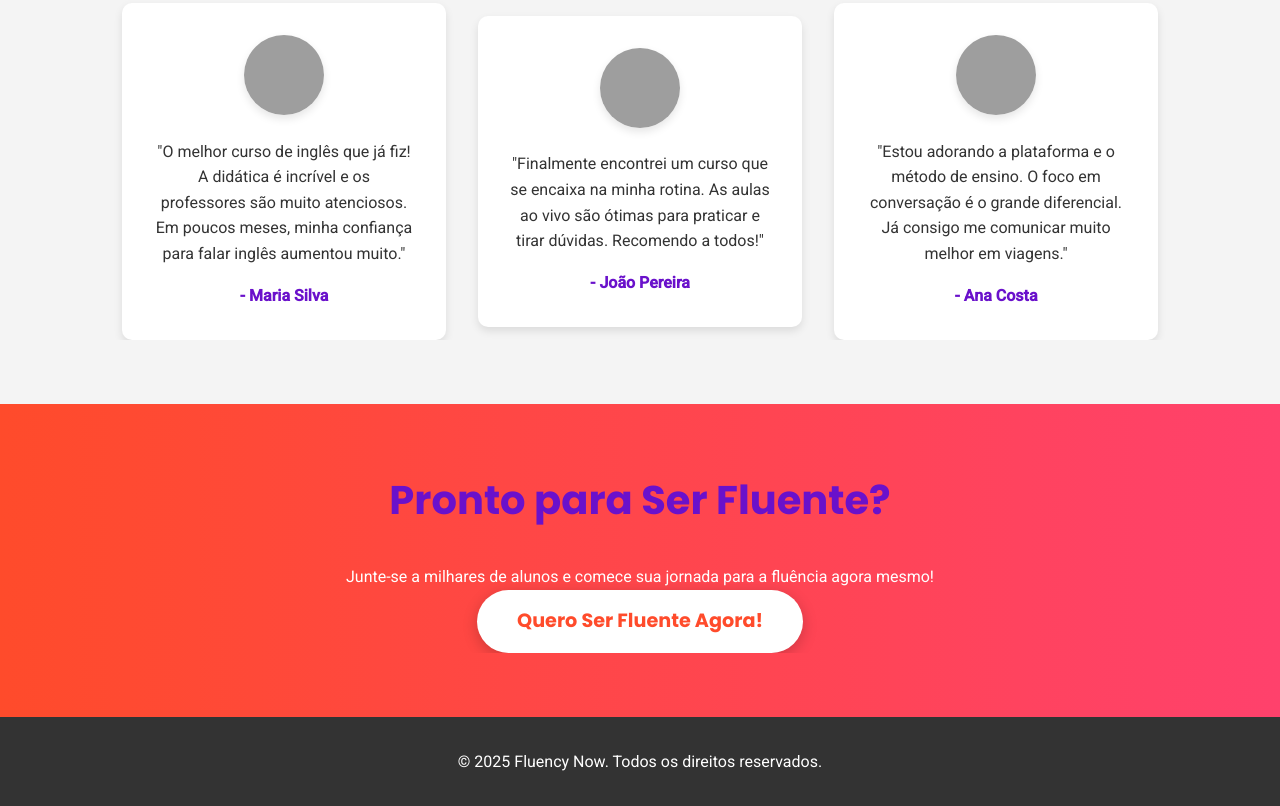
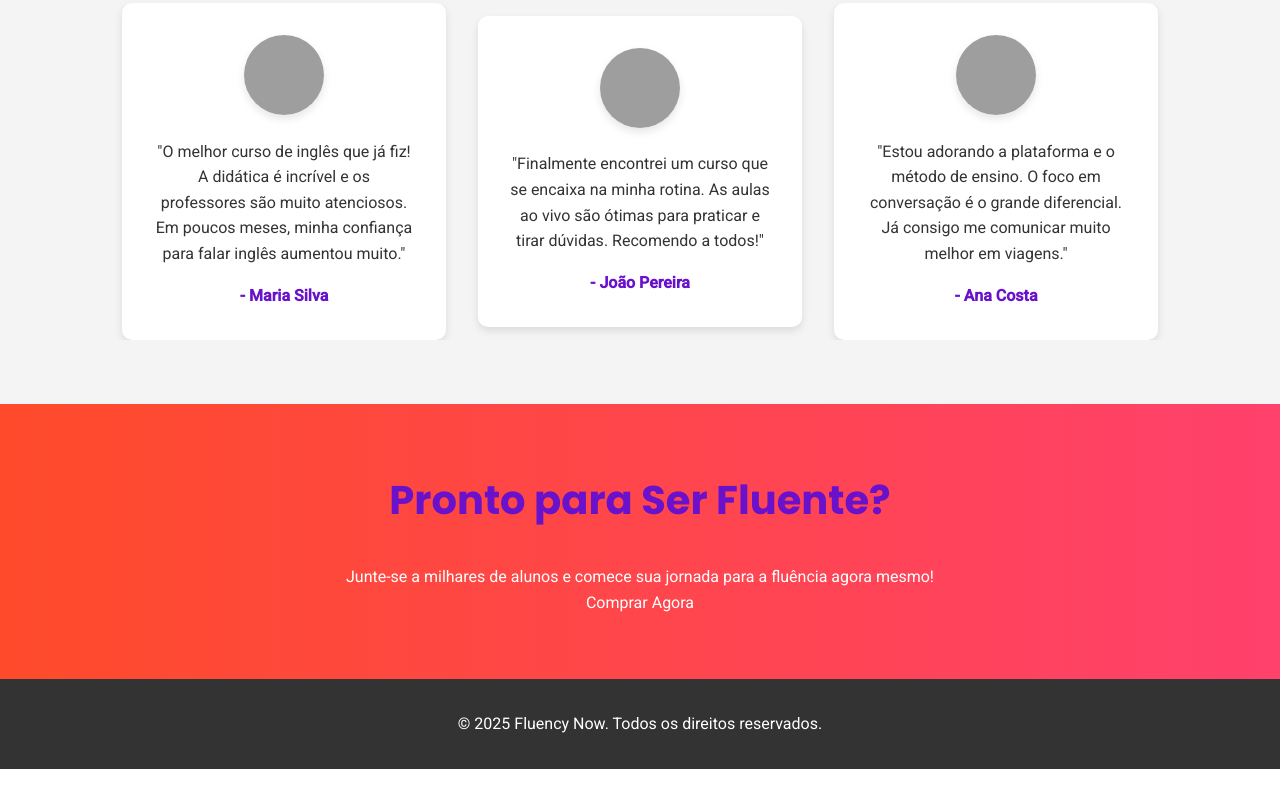
Before and after one commit to marcoantonio2501yu-art/1projeto, a plain HTML site: page index.html in a window 1280 px wide. Shown: the part 1727-2533 px from the top of the page. After the commit the page ends 2496 px from the top, so only its background shows below. Drawn offline with Linux system fonts and the light colour scheme; grey boxes are pictures that could not be loaded.

Commit message:
Update index.html

```diff
--- a/index.html
+++ b/index.html
@@ -76,8 +76,11 @@
     <section id="cta" class="cta">
         <div class="container">
             <h2>Pronto para Ser Fluente?</h2>
-            <p>Junte-se a milhares de alunos e comece sua jornada para a fluência agora mesmo!</p>
-            <a href="#" class="cta-btn">Quero Ser Fluente Agora!</a>
+            <p>Junte-se a milhares de alunos e comece sua jornada para a fluência agora mesmo!</p
+            <a href="https://pay.kiwify.com.br/rPEOexi" target="_blank">
+  Comprar Agora
+</a>
+
         </div>
     </section>
 
```
